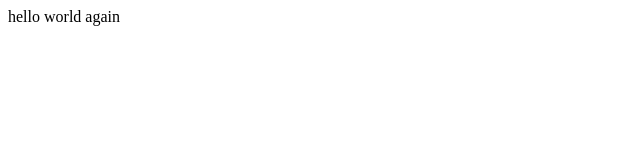
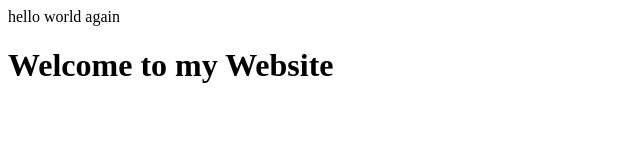
Before and after one commit to Mads013/Mads013.github.io, a plain HTML site: page index.html in a window 1280 px wide. Shown: the whole page, without its empty margins (0-640 px from the left). Drawn offline with Linux system fonts and the light colour scheme.

Commit message:
Update index.html

```diff
--- a/index.html
+++ b/index.html
@@ -3,9 +3,11 @@
 <head>
     <meta charset="UTF-8">
     <meta name="viewport" content="width=device-width, initial-scale=1.0">
-    <title>Document</title>
+    <title>Madi's Website</title>
 </head>
 <body>
     hello world again
+    <h1>Welcome to my Website</h1>
+
 </body>
 </html>
```
